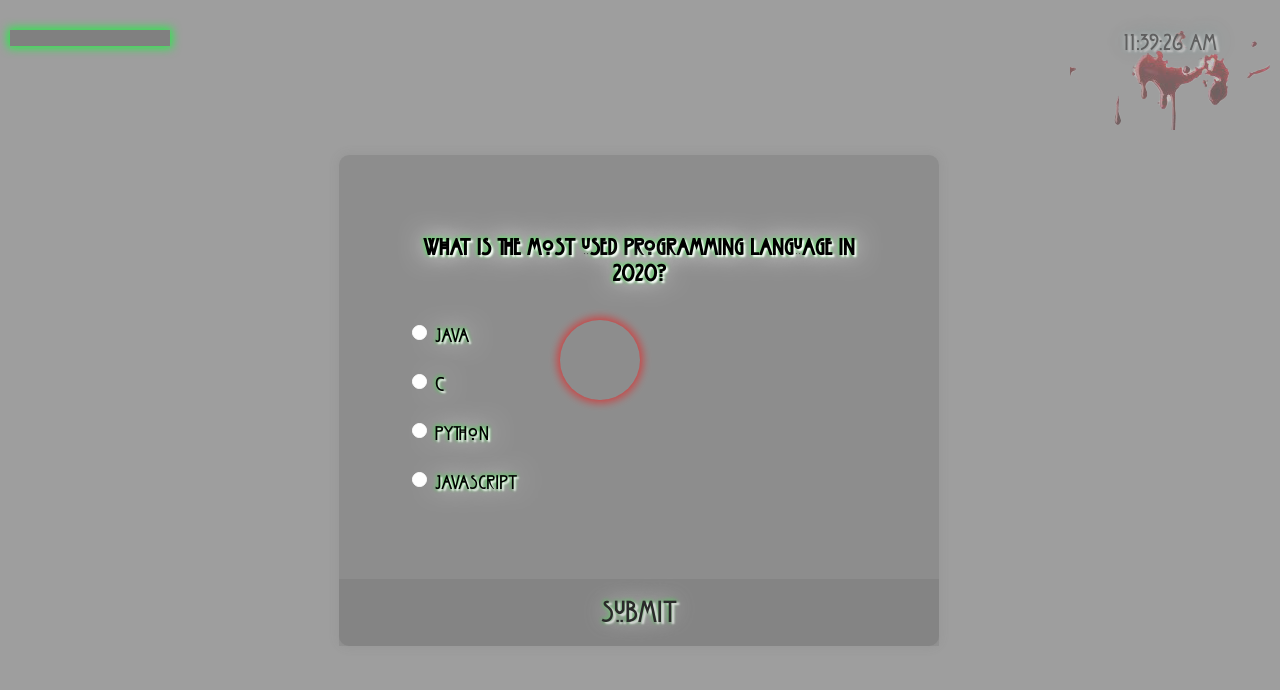
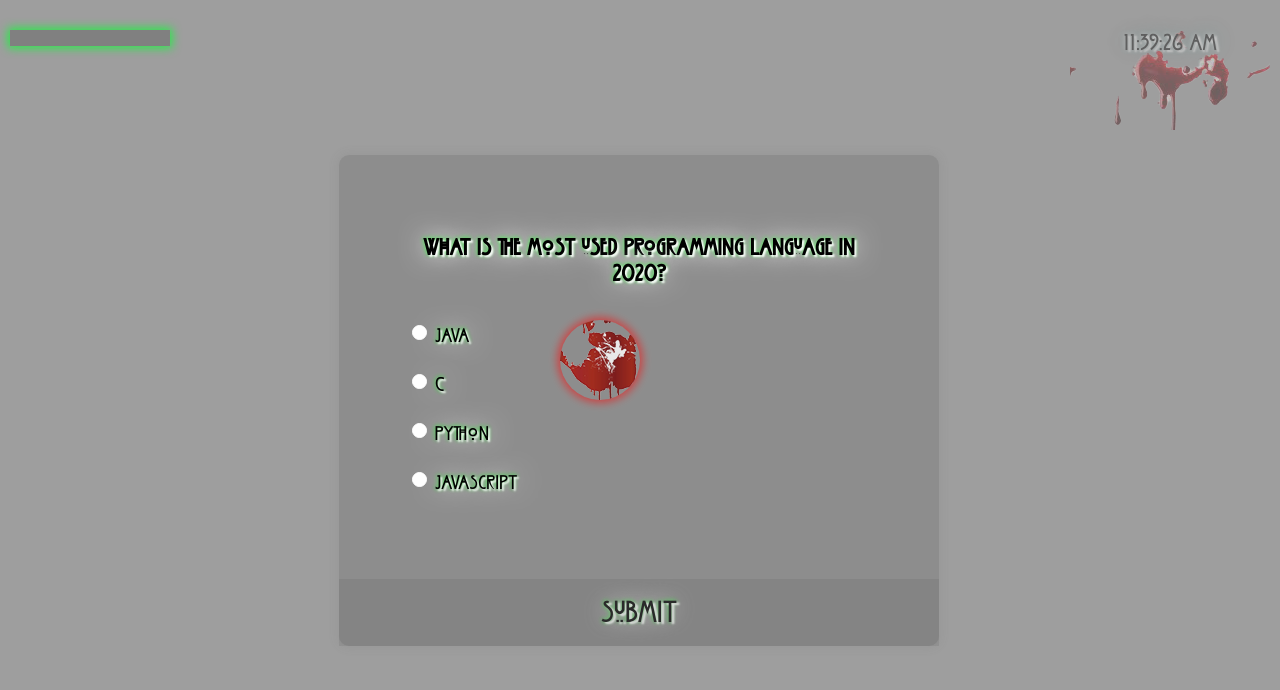
Before and after one commit to kohenm63/AHS-Quiz, a plain HTML site: page index.html in a window 1280 px wide. Shown: the top 690 px of the page. Drawn offline with Linux system fonts and the light colour scheme; the site is published under a folder, as on GitHub Pages, so addresses that start at the root find nothing.

Commit message:
Update style.css

```diff
--- a/style.css
+++ b/style.css
@@ -66,7 +66,7 @@ input[type='radio']:checked:after {
 
 
 .cursor{
-    background-image: url(/bgHand.png);
+    background-image: url(bgHand.png);
     background-repeat: no-repeat;
     background-position: center;
     opacity: 0.8;
```
